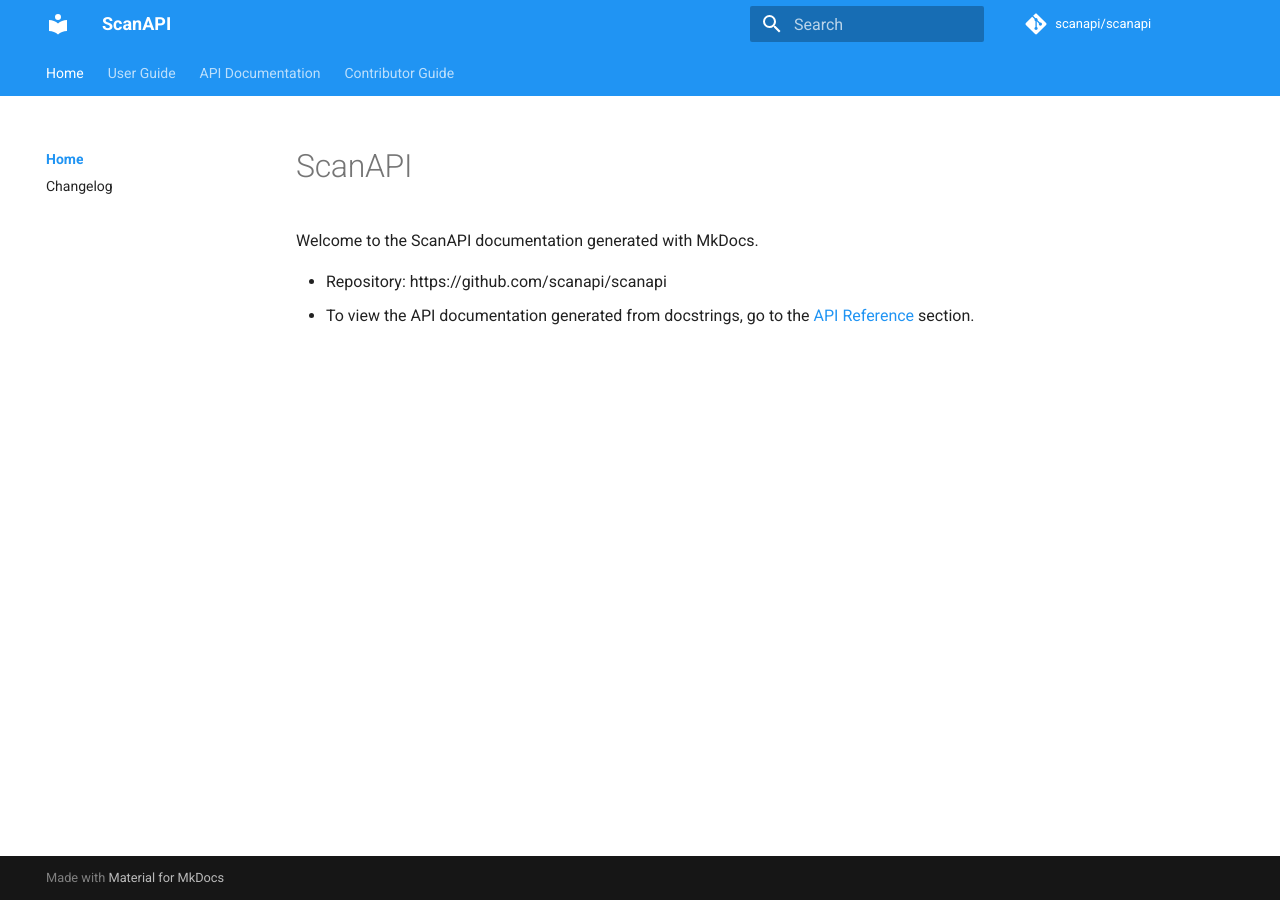
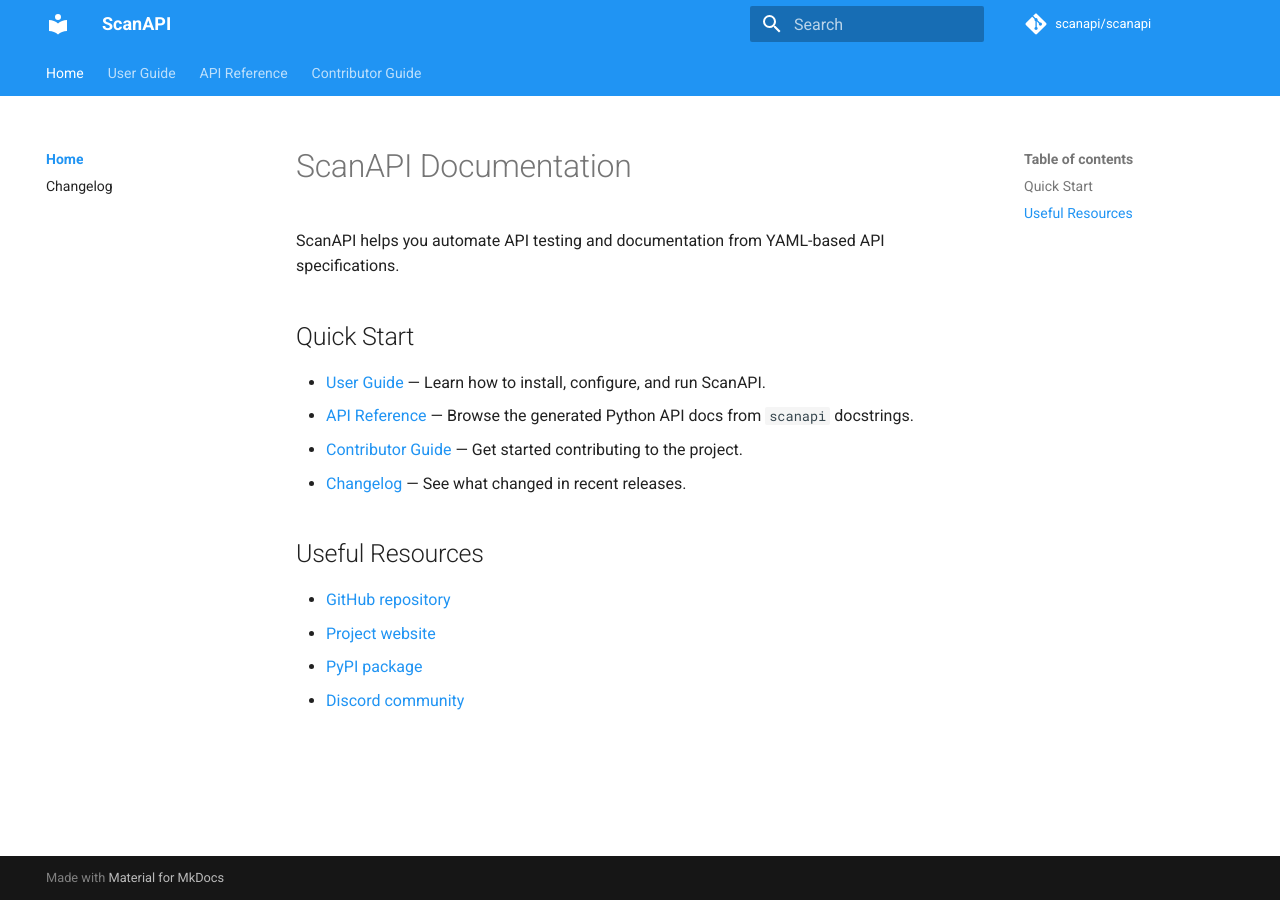
Before and after one commit to scanapi/scanapi, an MkDocs documentation site: the page built from docs/index.md, in a window 1280 px wide. Built offline with MkDocs 1.6.1 and Material for MkDocs 9.7.7, drawn with Linux system fonts in a browser that asks for light colours; comment, search, counter and statistics services are not loaded.

Commit message:
docs: add more info to home

```diff
--- a/docs/index.md
+++ b/docs/index.md
@@ -1,6 +1,17 @@
-# ScanAPI
+# ScanAPI Documentation
 
-Welcome to the ScanAPI documentation generated with MkDocs.
+ScanAPI helps you automate API testing and documentation from YAML-based API specifications.
 
-- Repository: https://github.com/scanapi/scanapi
-- To view the API documentation generated from docstrings, go to the [API Reference](api.md) section.
+## Quick Start
+
+- [User Guide](user-guide/index.md) — Learn how to install, configure, and run ScanAPI.
+- [API Reference](api.md) — Browse the generated Python API docs from `scanapi` docstrings.
+- [Contributor Guide](contributor-guide/index.md) — Get started contributing to the project.
+- [Changelog](changelog.md) — See what changed in recent releases.
+
+## Useful Resources
+
+- [GitHub repository](https://github.com/scanapi/scanapi)
+- [Project website](https://scanapi.dev)
+- [PyPI package](https://pypi.org/project/scanapi/)
+- [Discord community](https://scanapi.dev/discord)
--- a/mkdocs.yml
+++ b/mkdocs.yml
@@ -8,7 +8,7 @@
     - index.md
     - Changelog: changelog.md
   - User Guide: user-guide/index.md
-  - API Documentation:
+  - API Reference:
     - Overview: api.md
     - Modules: api/modules.md
   - Contributor Guide:
@@ -28,7 +28,7 @@
         - contributor-guide/sprints/index.md
         - EuroPython 2021: contributor-guide/sprints/europython-2021.md
         - PyCon India 2021: contributor-guide/sprints/pycon-india-2021.md
-      - Useful Links:
+      - Useful Resources:
         - Website: https://scanapi.dev
         - Tutorial: https://scanapi.dev/tutorials/step01.html
         - DeepWiki: https://deepwiki.com/scanapi/scanapi
```
Also changed, not shown: docs/contributor-guide/index.md (+1 -1 lines).
